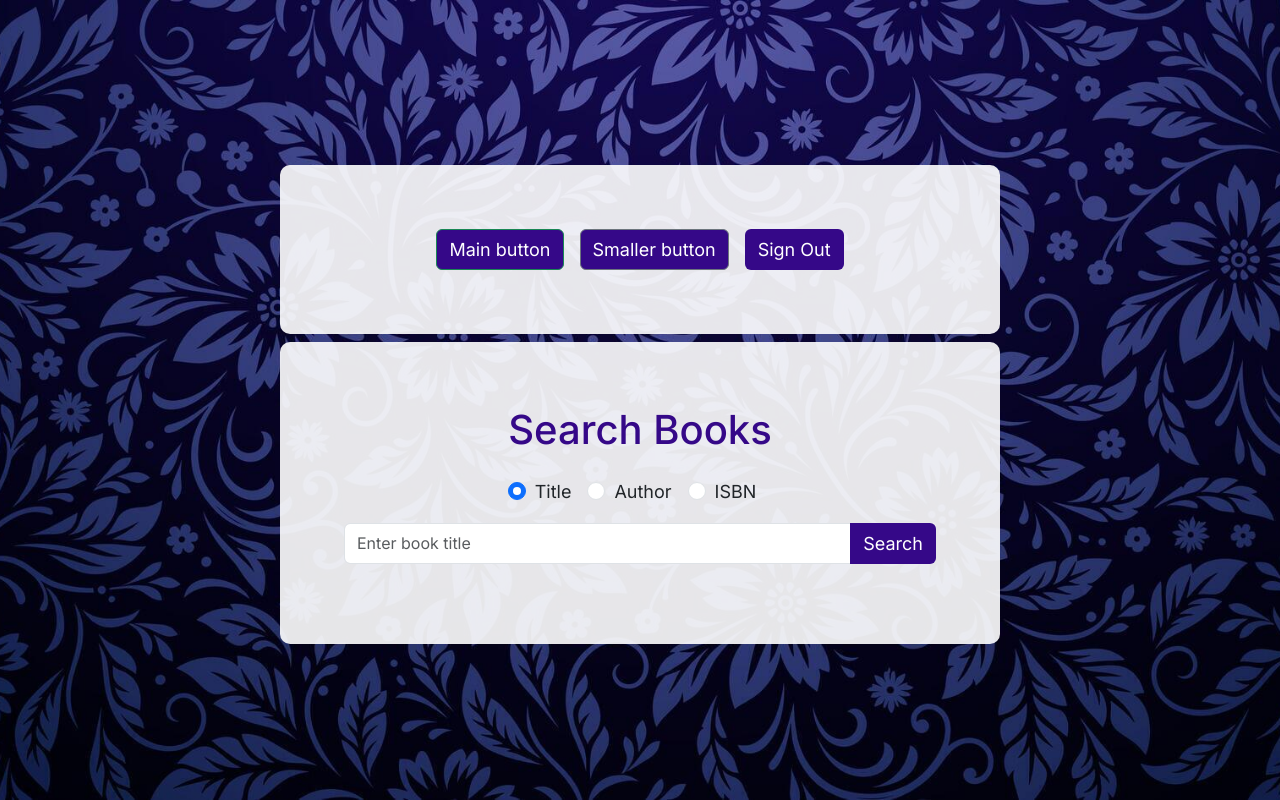
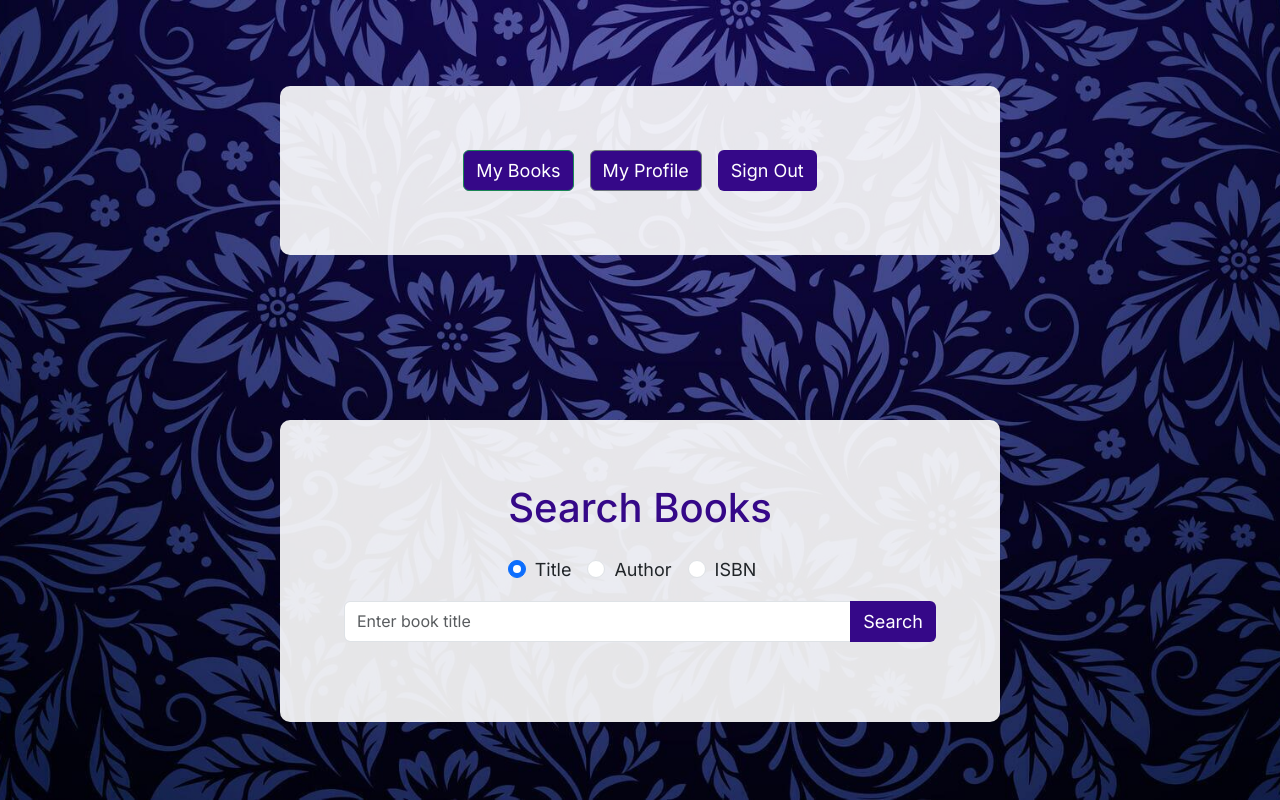
Before and after one commit to kristijanH1998/bookworm, a React (Vite) app in the folder BookWorm/: page /home in a window 1280 px wide. Built offline with nearby package versions, Linux system fonts and the light colour scheme.

Commit message:
more buttons on Book Card headers; fixed positioning issue with search results list column and embedded viewer column

```diff
--- a/BookWorm/index.html
+++ b/BookWorm/index.html
@@ -10,7 +10,7 @@
     <script src="https://cdn.jsdelivr.net/npm/bootstrap@5.3.3/dist/js/bootstrap.bundle.min.js" integrity="sha384-YvpcrYf0tY3lHB60NNkmXc5s9fDVZLESaAA55NDzOxhy9GkcIdslK1eN7N6jIeHz" crossorigin="anonymous"></script>
   </head>
   <body>
-    <div id="root" class="d-flex justify-content-center vh-100 vw-100 align-items-center"></div>
+    <div id="root" class="d-flex justify-content-center vh-100 vw-100 align-items-stretch"></div>
     <!-- <script type="text/javascript" src="https://www.google.com/books/jsapi.js"></script> -->
     <script type="module" src="/src/main.tsx"></script>
   </body>
--- a/BookWorm/src/Home.tsx
+++ b/BookWorm/src/Home.tsx
@@ -164,7 +164,9 @@ export default function Home() {
                 "identifier": identifier, "thumbnail": thumbnail}}, {headers: {"authorization": "Bearer " + jwt}})
             .then((res) => {
                 if (res.data.success) {
-                    console.log("success!")
+                    alert("Success!")
+                } else {
+                    alert("This book is already among Favorites!")
                 }
             })
             .catch((error) => {
@@ -178,8 +180,8 @@ export default function Home() {
             <div className="d-flex flex-column justify-content-around align-items-center w-100">
                 <nav className="navbar d-flex w-75">
                     <form className="container-fluid justify-content-center">
-                        <button className="btn btn-outline-success me-3" type="button">Main button</button>
-                        <button className="btn btn-outline-secondary me-3" type="button">Smaller button</button>
+                        <button className="btn btn-outline-success me-3" type="button">My Books</button>
+                        <button className="btn btn-outline-secondary me-3" type="button">My Profile</button>
                         <Link type="button" onClick={handleClick} className="btn" to={''}>Sign Out</Link>
                     </form>
                 </nav>
@@ -236,7 +238,7 @@ export default function Home() {
                     </div>
                 </form>
             </div>
-            <div id="viewerCanvas" style={{width: "800px", height: "650px"}} className="d-none"></div>
+            <div id="viewerCanvas" style={{width: "800px", height: "800px"}} className="d-none my-5"></div>
         </div>
     )
 }
--- a/BookWorm/src/elementaryComponents/bookCard.tsx
+++ b/BookWorm/src/elementaryComponents/bookCard.tsx
@@ -4,18 +4,25 @@ export default function BookCard(props: any) {
     return(
         <div className="card mb-3 mt-3" style={{width: "650px", height: "350px"}}>
             <div className="row g-0 overflow-auto">
-                <div className="card-header d-flex justify-content-between align-items-center" style={{height: "15%"}}>
-                    <div className="row w-100">
-                        <div className="col-sm d-flex justify-content-center">
+                <div className="card-header d-flex justify-content-between align-items-center" style={{height: "25%"}}>
+                    <div className="row w-100 d-flex align-items-center">
+                        {/* <div className="col-sm">
                             <p className="my-2">BookWorm Rating:</p>
+                        </div> */}
+                        <div className="col">
+                            <button className="btn p-2" type="button" onClick={props.onClickFav}><svg xmlns="http://www.w3.org/2000/svg" width="16" height="16" fill="currentColor" className="bi bi-star" viewBox="0 0 16 16">
+                                <path d="M2.866 14.85c-.078.444.36.791.746.593l4.39-2.256 4.389 2.256c.386.198.824-.149.746-.592l-.83-4.73 3.522-3.356c.33-.314.16-.888-.282-.95l-4.898-.696L8.465.792a.513.513 0 0 0-.927 0L5.354 5.12l-4.898.696c-.441.062-.612.636-.283.95l3.523 3.356-.83 4.73zm4.905-2.767-3.686 1.894.694-3.957a.56.56 0 0 0-.163-.505L1.71 6.745l4.052-.576a.53.53 0 0 0 .393-.288L8 2.223l1.847 3.658a.53.53 0 0 0 .393.288l4.052.575-2.906 2.77a.56.56 0 0 0-.163.506l.694 3.957-3.686-1.894a.5.5 0 0 0-.461 0z"/>
+                                </svg><span className="mx-1">Favorite</span>
+                            </button>
                         </div>
-                        <div className="col-sm d-flex justify-content-center">
-                            <button className="btn" type="button" onClick={props.onClickFav}><svg xmlns="http://www.w3.org/2000/svg" width="16" height="16" fill="currentColor" className="bi bi-star" viewBox="0 0 16 16">
-                                <path d="M2.866 14.85c-.078.444.36.791.746.593l4.39-2.256 4.389 2.256c.386.198.824-.149.746-.592l-.83-4.73 3.522-3.356c.33-.314.16-.888-.282-.95l-4.898-.696L8.465.792a.513.513 0 0 0-.927 0L5.354 5.12l-4.898.696c-.441.062-.612.636-.283.95l3.523 3.356-.83 4.73zm4.905-2.767-3.686 1.894.694-3.957a.56.56 0 0 0-.163-.505L1.71 6.745l4.052-.576a.53.53 0 0 0 .393-.288L8 2.223l1.847 3.658a.53.53 0 0 0 .393.288l4.052.575-2.906 2.77a.56.56 0 0 0-.163.506l.694 3.957-3.686-1.894a.5.5 0 0 0-.461 0z"/>
-                                </svg><span className="mx-2">Favorite</span></button>
+                        <div className="col">
+                            <button className="btn p-2" type="button" onClick={props.onClickFinished}>Finished Reading</button>
                         </div>
-                        <div className="col-sm d-flex justify-content-center">
-                            <button className="btn" type="button" onClick={props.onClickRead}>Read</button>
+                        <div className="col">
+                            <button className="btn p-2" type="button" onClick={props.onClickWish}>Add to Wishlist</button>
+                        </div>
+                        <div className="col">
+                            <button className="btn p-2" type="button" onClick={props.onClickRead}>Read Now</button>
                         </div>
                     </div>
                 </div>
```
